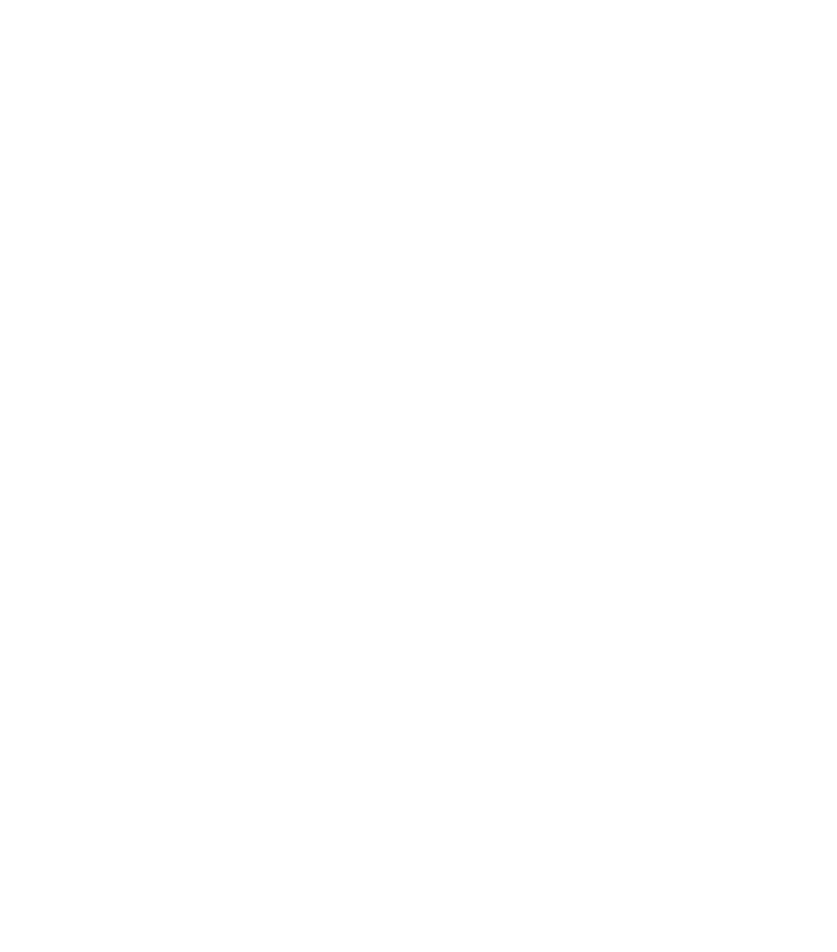
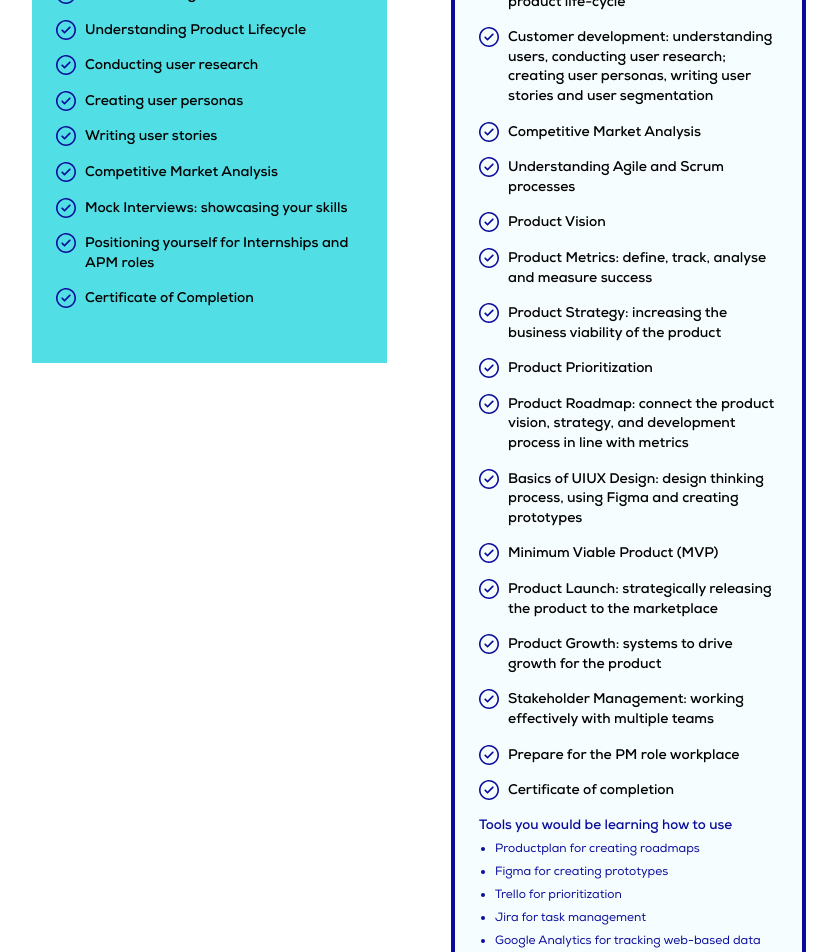
Before and after one commit to EmmanuelOluwafemi/enoverlab, a React (Create React App) app: page /pricing in a window 1280 px wide. Shown: the part 420-1372 px from the top of the page, without its empty margins (221-1058 px from the left). Before the commit the page ends 800 px from the top, so only its background shows below. Built offline with nearby package versions, Linux system fonts and the light colour scheme.

Commit message:
added update

```diff
--- a/src/App.js
+++ b/src/App.js
@@ -13,6 +13,7 @@
 } from "react-router-dom";
 import Home from "./pages/Home";
 import Contact from "./pages/Contact";
+import Pricing from './pages/Pricing';
 
 function App() {
   useEffect(() => {
@@ -27,6 +28,9 @@
         <Route path="/contact">
           <Contact />
         </Route>
+        <Route path="/pricing">
+          <Pricing />
+        </Route>
       </Switch>
     </Router>
   );
--- a/src/components/Footer.js
+++ b/src/components/Footer.js
@@ -2,8 +2,6 @@
 import { Link } from 'react-router-dom';
 
 import styled from "styled-components";
-
-import joyce from "../assets/img/joyce.jpg";
 
 import { FaFacebookF } from 'react-icons/fa';
 import { FaInstagram } from 'react-icons/fa';
@@ -28,12 +26,6 @@
                         Join Us
                     </Link>
                 </div>
-                <img
-                    data-aos="fade-right"
-                    data-aos-easing="ease-in-sine"
-                    data-aos-duration="500"
-                    data-aos-delay="600"
-                src={joyce} alt="joyce" />
             </div>
 
             <div className="footer-content">
@@ -72,17 +64,9 @@
         padding: 0 10%;
         background: #090C9B;
         min-height: 381px;
-        display: grid;
-        grid-template-columns: repeat(2, 1fr);
-        position: relative;
-        margin-bottom: 8rem;
-
-        @media (max-width: 768px) {
-            grid-template-columns: repeat(1, 1fr);
-            grid-gap: 2rem;
-            padding: 3rem 10%;
-            margin-bottom: 3rem;
-        }
+        margin-bottom: 4rem;
+        display: flex;
+        align-items: center;
 
         .text-content {
             width: 100%;
@@ -90,12 +74,14 @@
             display: flex;
             flex-direction: column;
             justify-content: center;
+            align-items: center;
 
             h4 {
                 font-size: 2.2rem;
                 font-weight: 400;
                 color: #fff;
-                max-width: 448.38px;
+                max-width: 670px;
+                text-align: center;
                 text-transform: capitalize;
                 line-height: 1.7;
 
@@ -109,6 +95,7 @@
                 color: #090C9B;
                 text-decoration: none;
                 background: #52DEE5;
+                width: 100%;
                 max-width: 193px;
                 height: 48px;
                 display: flex;
--- /dev/null
+++ b/src/components/List.js
@@ -0,0 +1,40 @@
+import React from 'react'
+
+import styled from 'styled-components'
+
+import check from '../assets/img/check.svg';
+
+const List = ({text}) => {
+    return (
+        <ListStyled>
+            <img src={check} alt="check" />
+            <div className="content">{text}</div>
+        </ListStyled>
+    )
+}
+
+export default List
+
+const ListStyled = styled.div`
+    width: 100%;
+    display: flex;
+    align-items: flex-start;
+
+    img {
+        width: 1.25rem;
+        height: 1.25rem;
+    }
+
+    .content {
+        flex-grow: 1;
+        width: 100%;
+        font-size: 0.875rem;
+        font-weight: 700;
+        font-family: 'nexabold', sans-serif;
+        line-height: 1.4;
+        margin: 0;
+        padding: 0;
+        margin-bottom: 1rem;
+        margin-left: 9px;
+    }
+`
--- /dev/null
+++ b/src/components/PricingCard.js
@@ -0,0 +1,77 @@
+import React from 'react'
+
+import styled from "styled-components";
+
+const PricingCard = ({ primary, children, title, price, dur, subtitle  }) => {
+    return (
+        <PricingCardWrapper className={primary ? "active" : ""}>
+            <h4>{title}</h4>
+            <div className="price-tag">
+                <h6>{price}</h6>
+                <p>FOR {dur}</p>
+            </div>
+            <p>{subtitle}</p>
+            { children }
+        </PricingCardWrapper>
+    )
+}
+
+export default PricingCard
+
+const PricingCardWrapper = styled.div`
+    width: 100%;
+    padding: 2.5rem 1.5rem;
+    background: #52DEE5;
+    border: none;
+    max-height: 643px;
+
+    &.active {
+        border: 4px solid #090C9B;
+        background: #F6FDFE;
+        max-height: 1400px;
+    }
+
+    h4 {
+        font-size: 1.5rem;
+        font-weight: 700;
+        font-family: 'nexabold', sans-serif;
+        color: #090C9B;
+        text-transform: uppercase;
+    }
+
+    .price-tag {
+        width: 100%;
+        max-width: 281px;
+        padding: 10px 12px;
+        display: flex;
+        align-items: center;
+        justify-content: space-between;
+        background: #ABFBFF;
+        border-radius: 19px;
+        margin-bottom: 1rem;
+        margin-top: .75rem;
+
+        h6 {
+            color: #090C9B;
+            font-size: 1.5rem;
+            font-weight: 700;
+            font-family: 'nexabold', sans-serif;
+        }
+
+        p {
+            font-size: .9rem;
+            font-weight: 400;
+            font-family: 'nexaregular', sans-serif;
+            color: #090C9B;
+            margin: 0;
+            padding: 0;
+        }
+    }
+
+    p {
+        font-size: .9rem;
+        font-weight: 800;
+        font-family: 'nexabold', sans-serif;
+        margin-bottom: 2.4rem;
+    }
+`
--- a/src/components/Testimonial.js
+++ b/src/components/Testimonial.js
@@ -3,22 +3,37 @@
 import styled from "styled-components";
 import Slider from "react-slick";
 
-import jordy from "../assets/img/jordy.jpg";
 import quote from "../assets/img/quote.png"
 import { IoIosArrowBack, IoIosArrowForward } from 'react-icons/io';
 
 const data = [
     {
-        imgUrl: jordy,
+        imgUrl: "https://ik.imagekit.io/clg5lw23vmwy/jordy_GxVIHVW_Am.jpg?updatedAt=1631278518154",
         name: "Samuel Adekoya",
-        location: "Product Manager",
+        location: "USA",
         content: `The product management course at Enoverlab is very detailed and
                 each class was an interesting experience for me. Coming from a field
                 that is not tech related, I was able to easily understand the role of
                 a product manager, frameworks to improve my work as a PM and most importantly,
                 the core skills to build products that will provide increased customer
                 value while at the same time drive business growth.`
-    }
+    },
+    {
+        imgUrl: "https://ik.imagekit.io/clg5lw23vmwy/feranmi_MzfOf-rUD.jpg?updatedAt=1631278518455",
+        name: "RAPHIU",
+        location: "KWARA",
+        content: `Enover is an ideal school for anybody who wants to learn product management.
+                Their syllabus is profound and their mentors are awesome. I got a job after
+                my training. Thank you!`
+    },
+    {
+        imgUrl: "https://ik.imagekit.io/clg5lw23vmwy/joy_C8wrEUkgw.jpg?updatedAt=1631278518549",
+        name: "JOY",
+        location: "LAGOS",
+        content: `Enover is an ideal school for anybody who wants to learn product management.
+                Their syllabus is profound and their mentors are awesome. I got a job after
+                my training. Thank you!`
+    },
 ]
 
 const Testimonial = () => {
@@ -34,7 +49,7 @@
 
     const settings = {
         dots: false,
-        infinite: true,
+        infinite: false,
         speed: 500,
         slidesToShow: 1,
         slidesToScroll: 1,
--- /dev/null
+++ b/src/pages/Pricing.js
@@ -0,0 +1,127 @@
+import React from 'react'
+import PricingCard from '../components/PricingCard'
+
+import styled from "styled-components";
+import List from '../components/List';
+import Header from '../components/Header';
+import Footer from '../components/Footer';
+
+const basic = [
+    "Introduction to Product Management" ,
+    "Product thinking" ,
+    "Understanding Product Lifecycle" ,
+    "Conducting user research" ,
+    "Creating user personas" ,
+    "Writing user stories" ,
+    "Competitive Market Analysis" ,
+    "Mock Interviews: showcasing your skills" ,
+    "Positioning yourself for Internships and APM roles" ,
+    "Certificate of Completion" ,
+]
+
+const advance = [
+    "Introduction to product management, product thinking, and understanding product life-cycle" ,
+    "Customer development: understanding users, conducting user research; creating user personas, writing user stories and user segmentation" ,
+    "Competitive Market Analysis" ,
+    "Understanding Agile and Scrum processes" ,
+    "Product Vision" ,
+    "Product Metrics: define, track, analyse and measure success" ,
+    "Product Strategy: increasing the business viability of the product" ,
+    "Product Prioritization" ,
+    "Product Roadmap: connect the product vision, strategy, and development process in line with metrics" ,
+    "Basics of UIUX Design: design thinking process, using Figma and creating prototypes" ,
+    "Minimum Viable Product (MVP)" ,
+    "Product Launch: strategically releasing the product to the marketplace" ,
+    "Product Growth: systems to drive growth for the product " ,
+    "Stakeholder Management: working effectively with multiple teams" ,
+    "Prepare for the PM role workplace" ,
+    "Certificate of completion" ,
+]
+
+const Pricing = () => {
+    return (
+        <StyledPricingWrapper>
+            <Header />
+            <StyledPricing>
+                <PricingCard
+                    title="BASIC"
+                    price="N30,000"
+                    dur="4 WEEKS"
+                    subtitle="Learn the foundation of Product Management"
+                >
+                    {basic.map((item, index) => (
+                        <List key={index} text={item} />
+                    ))}
+                </PricingCard>
+
+                <PricingCard primary
+                    title="ADVANCE"
+                    price="N100,000"
+                    dur="10 WEEKS"
+                    subtitle="Learn the core skills, frameworks and tools needed to become a Product Manager"
+                >
+                    {advance.map((item, index) => (
+                        <List key={index} text={item} />
+                    ))}
+
+                    <Tools>
+                        <h6>Tools you would be learning how to use</h6>
+                        <ul>
+                            <li>Productplan for creating roadmaps</li>
+                            <li>Figma for creating prototypes</li>
+                            <li>Trello for prioritization</li>
+                            <li>Jira for task management</li>
+                            <li>Google Analytics for tracking web-based data</li>
+                        </ul>
+                    </Tools>
+                </PricingCard>
+            </StyledPricing>
+            <Footer />
+        </StyledPricingWrapper>
+    )
+}
+
+export default Pricing
+
+const StyledPricingWrapper = styled.div`
+    width: 100%;
+    padding: 2rem 0;
+`;
+
+const StyledPricing = styled.section`
+    width: 100%;
+    max-width: 774px;
+    display: grid;
+    grid-template-columns: repeat(2, 1fr);
+    grid-gap: 4rem;
+    margin: 0 auto;
+    margin-top: 4rem;
+
+    @media (max-width: 774px) {
+        grid-template-columns: repeat(1, 1fr);
+        padding: 0 6%;
+    }
+`
+
+const Tools = styled.div`
+    width: 100%;
+
+    h6 {
+        font-size: .85rem;
+        font-weight: 700;
+        font-family: 'nexabold', sans-serif;
+        color: #090C9B;
+        margin-bottom: .5rem;
+    }
+
+    ul {
+        width: 100%;
+        margin-left: 1rem;
+
+        li {
+            font-size: .75rem;
+            color: #090C9B;
+            margin-bottom: .5rem;
+        }
+    }
+`
```
Also changed, not shown: src/assets/img/check.svg (added).
